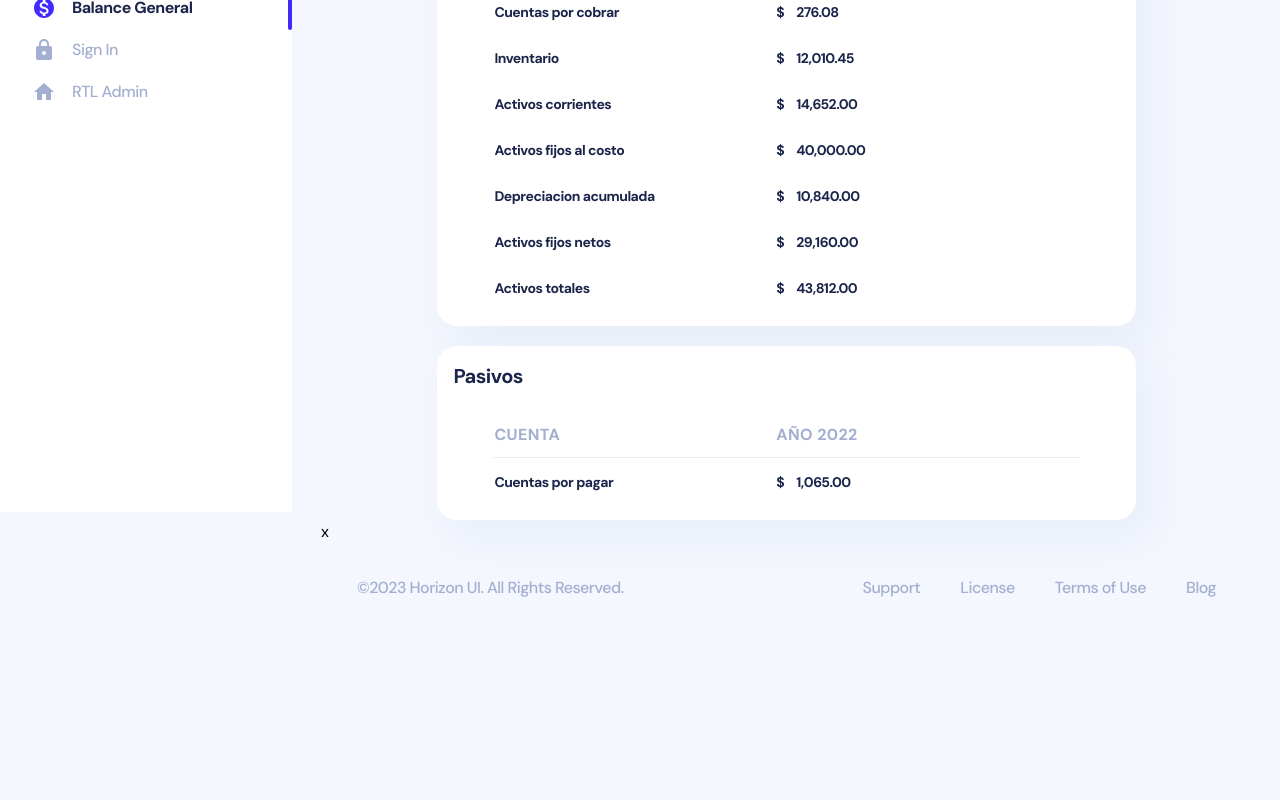
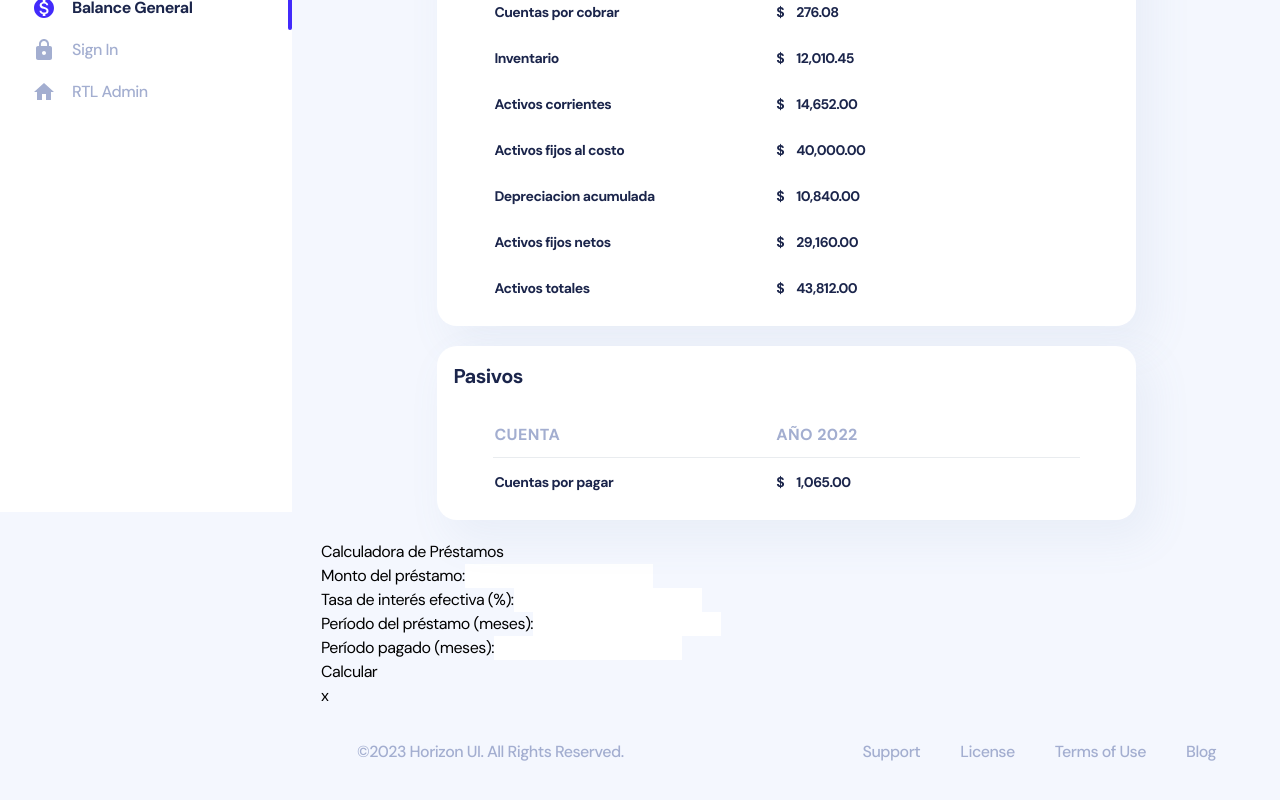
Before and after one commit to LoeizG/Finance-Calculator, a React (Create React App) app: page /admin/balance in a window 1280 px wide. Shown: the part 288-1088 px from the top of the page. Before the commit the page ends 932 px from the top, so only its background shows below. Built offline with nearby package versions, Linux system fonts and the light colour scheme; what tailwindcss-rtl would draw is missing.

Commit message:
calculeadora

```diff
--- /dev/null
+++ b/src/views/admin/balance/components/Calculadora.jsx
@@ -0,0 +1,53 @@
+import React, { useState } from 'react';
+
+const LoanCalculator = () => {
+  const [loanAmount, setLoanAmount] = useState('');
+  const [interestRate, setInterestRate] = useState('');
+  const [loanPeriod, setLoanPeriod] = useState('');
+  const [paidPeriods, setPaidPeriods] = useState('');
+
+  const calculateLoan = () => {
+    const principal = parseFloat(loanAmount);
+    const interest = (parseFloat(interestRate) / 100) /12;
+    const period = parseInt(loanPeriod);
+    const paidPeriod = parseInt(paidPeriods);
+
+
+	const Totalapagar = (principal * Math.pow(1 + interest, period))/10;
+    const monthlyPayment = principal * ( ( (interest * Math.pow(1 + interest, period))/10) / ((Math.pow(1 + interest, period)-1)));
+	const totalPayed = monthlyPayment * ((Math.pow(1 + interest, paidPeriod)-1) / interest);
+
+    const remainingPayment = ((principal * Math.pow(1 + interest, paidPeriod))/10) - totalPayed;
+
+	console.log('Total a pagar:', Totalapagar.toFixed(2));
+	console.log('Pago mensual:', monthlyPayment.toFixed(2));
+	console.log('Pagado a la fecha:', totalPayed.toFixed(2));
+	console.log('Deuda actual:', remainingPayment.toFixed(2));
+
+  };
+
+  return (
+    <div>
+      <h2>Calculadora de Préstamos</h2>
+      <div>
+        <label>Monto del préstamo:</label>
+        <input type="number" value={loanAmount} onChange={(e) => setLoanAmount(e.target.value)} />
+      </div>
+      <div>
+        <label>Tasa de interés efectiva (%):</label>
+        <input type="number" value={interestRate} onChange={(e) => setInterestRate(e.target.value)} />
+      </div>
+      <div>
+        <label>Período del préstamo (meses):</label>
+        <input type="number" value={loanPeriod} onChange={(e) => setLoanPeriod(e.target.value)} />
+      </div>
+      <div>
+        <label>Período pagado (meses):</label>
+        <input type="number" value={paidPeriods} onChange={(e) => setPaidPeriods(e.target.value)} />
+      </div>
+      <button onClick={calculateLoan}>Calcular</button>
+    </div>
+  );
+};
+
+export default LoanCalculator;
--- a/src/views/admin/balance/index.jsx
+++ b/src/views/admin/balance/index.jsx
@@ -12,6 +12,7 @@ import tableDataPasivos from "./variables/tableDataPasivos.json";
 
 import Activos from "./components/Activos";
 import Pasivos from "./components/Pasivos";
+import Calculadora from "./components/Calculadora";
 
 import ExcelCard from "./components/ExelCard";
 const Tables = () => {
@@ -46,6 +47,11 @@ const Tables = () => {
         <Pasivos
           columnsData={columnsDataDevelopment}
           tableData={tableDataPasivos}
+        />
+      </div>
+
+      <div className="grid grid-cols-1 gap-5 mt-5 h-full md:grid-cols-1">
+        <Calculadora
         />
       </div>
 
```
